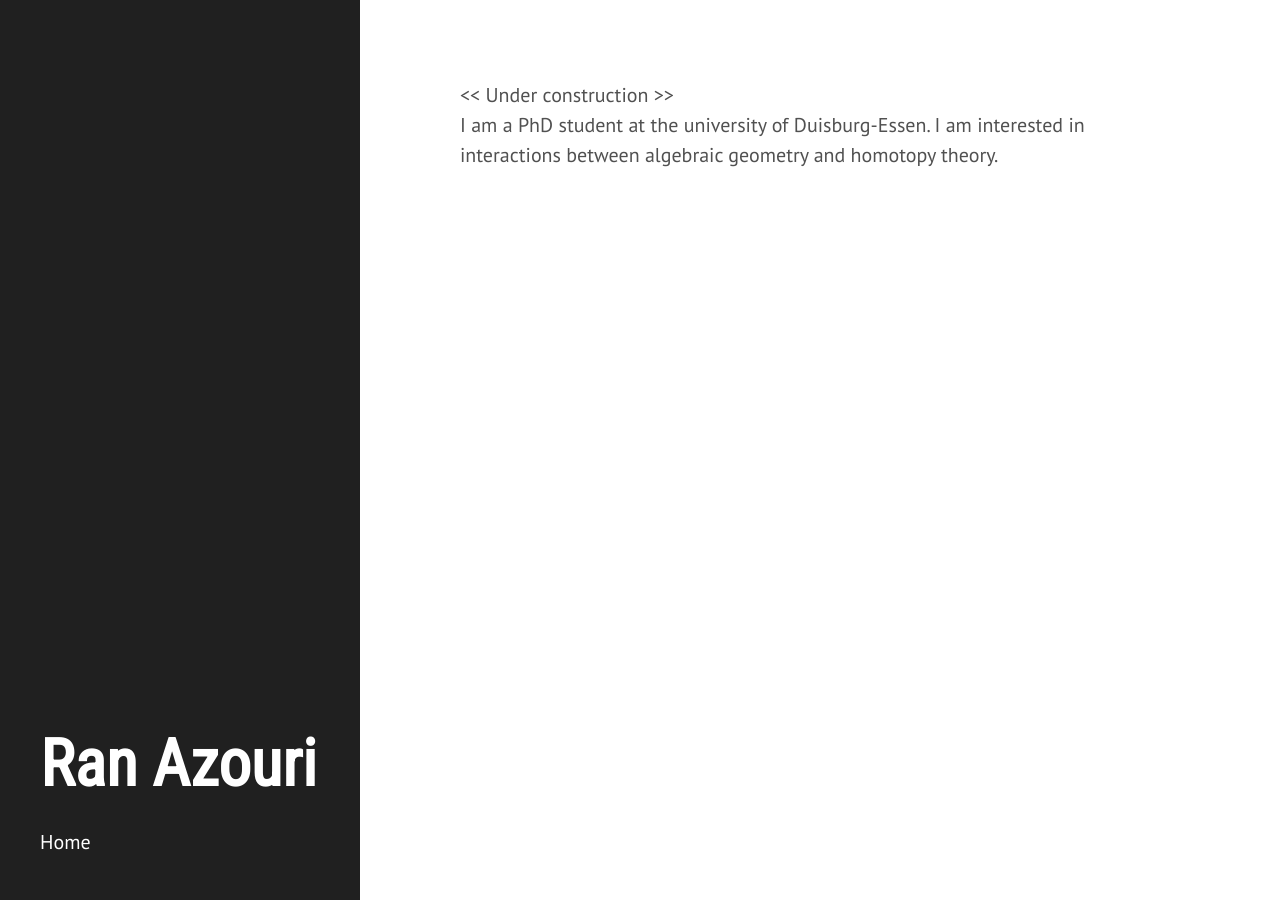
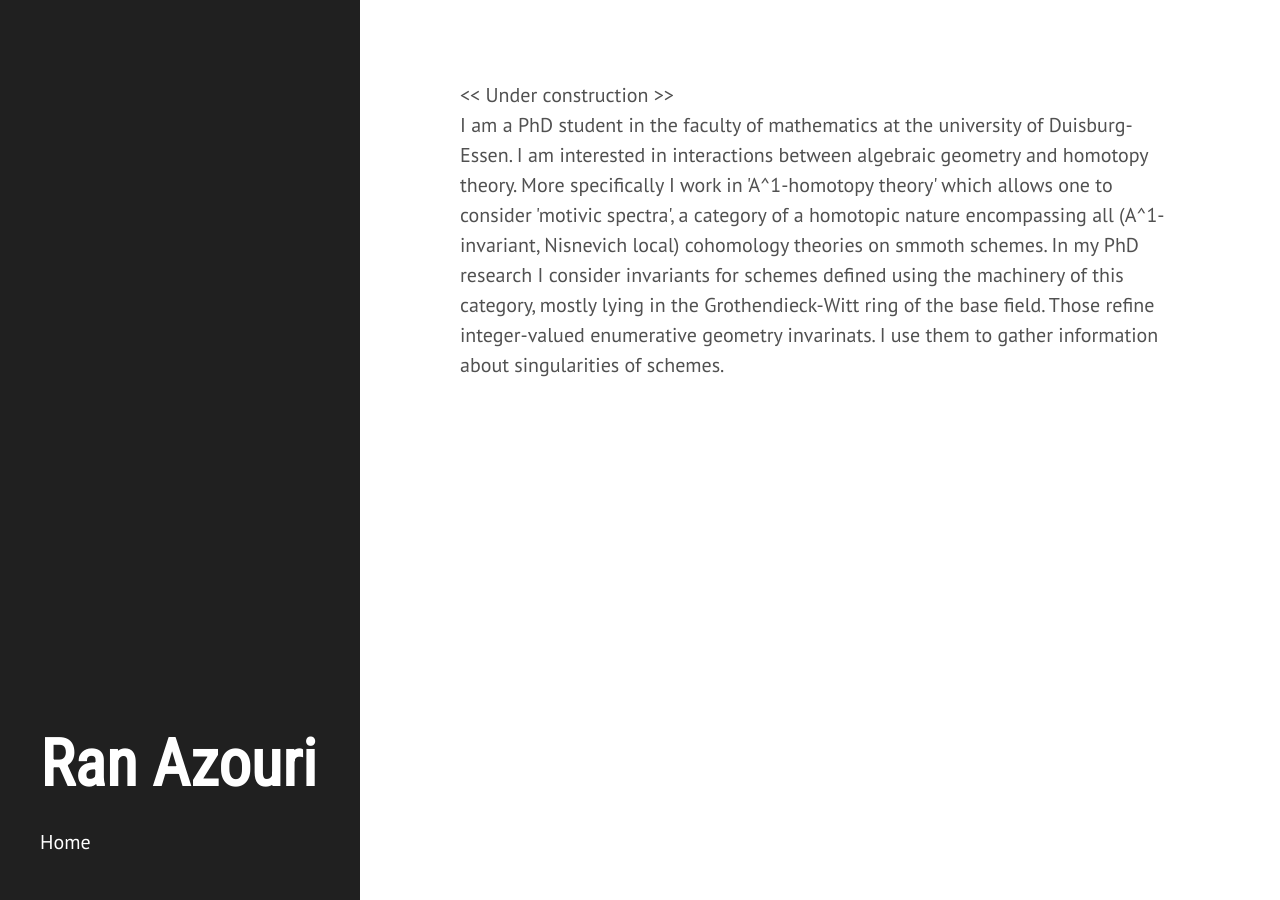
Before and after one commit to ransass/ransass.github.io, a Jekyll site: the page built from index.html, in a window 1280 px wide. Built offline with Jekyll 4.4.1, drawn with Linux system fonts in a browser that asks for light colours; some web fonts are replaced; the list of posts is cut into pages by our own code.

Commit message:
Update index.html

```diff
--- a/index.html
+++ b/index.html
@@ -5,7 +5,10 @@ title: Home
 
 << Under construction >>  <br/>
 
-I am a PhD student at the university of Duisburg-Essen. I am interested in interactions between algebraic geometry and homotopy theory.
+I am a PhD student in the faculty of mathematics at the university of Duisburg-Essen. I am interested in interactions between algebraic geometry and homotopy theory.
+
+More specifically I work in 'A^1-homotopy theory' which allows one to consider 'motivic spectra', a category of a homotopic nature encompassing all (A^1-invariant, Nisnevich local) cohomology theories on smmoth schemes.
+In my PhD research I consider invariants for schemes defined using the machinery of this category, mostly lying in the Grothendieck-Witt ring of the base field. Those refine integer-valued enumerative geometry invarinats. I use them to gather information about singularities of schemes.
 
 
 <!-- <div class="posts">
```
